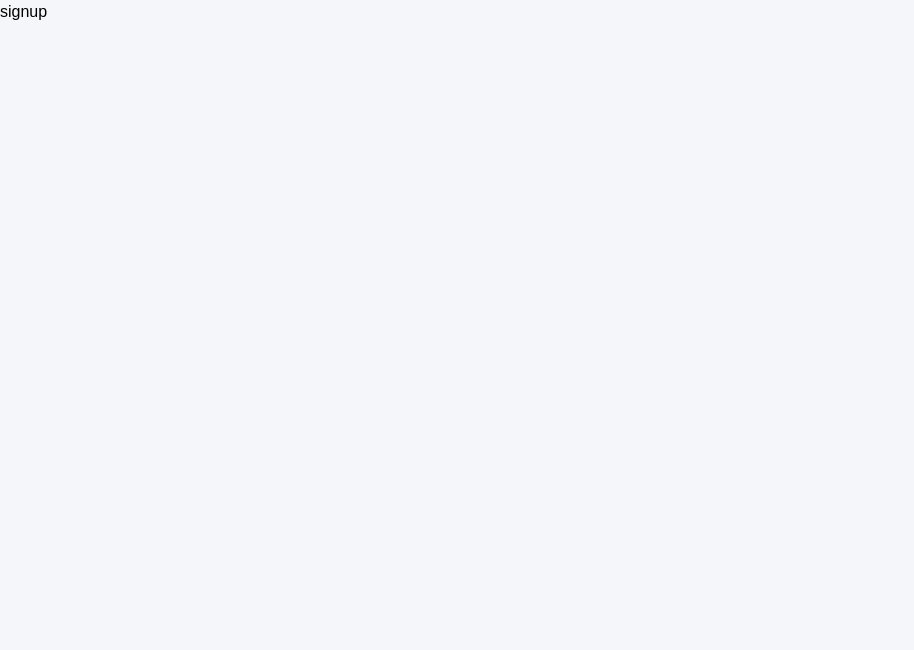
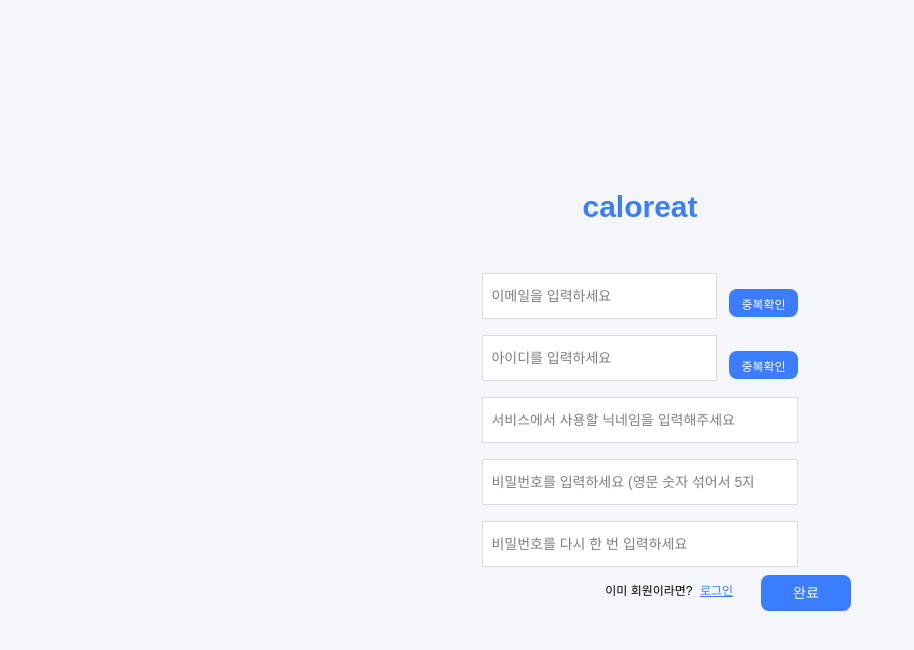
Before and after one commit to Team-AIvocado/caloreat-frontend, a React app: page /signup in a window 1280 px wide. Shown: the top 650 px of the page, without its empty margins (0-914 px from the left). Built offline with nearby package versions, Linux system fonts and the light colour scheme; the HTML template or start-up script is replaced by a standard one; a web font is replaced by a local one.

Commit message:
sign up page

```diff
--- a/src/index.css
+++ b/src/index.css
@@ -5,6 +5,7 @@
 @theme {
   --color-main_background: #f4f6fa;
   --color-main_color: #3a7dff;
+  --color-sub_color: #bec9ff;
   --color-border_color: #dcdcdc;
 }
 
--- a/src/pages/LoginPage/index.jsx
+++ b/src/pages/LoginPage/index.jsx
@@ -2,7 +2,7 @@ import { useState } from "react";
 import { useNavigate } from "react-router-dom";
 
 export const LoginPage = () => {
-  const [username, setUsername] = useState("");
+  const [userId, setUserId] = useState("");
   const [password, setPassword] = useState("");
   const [error, setError] = useState({ id: false, pw: false });
 
@@ -18,12 +18,14 @@ export const LoginPage = () => {
   };
 
   // 존재하지 않는 id라면 modal창 출력
+  // 로그인한 사용자 정보 테이블에 사용자 아이디가 없다면 사전정보 입력 페이지로 이동
+  // 사전 정보가 있다면 main으로 이동
   const onMain = () => {
-    if (!username) {
+    if (!userId.trim()) {
       setError({ ...error, id: true });
       return;
     } else setError({ ...error, id: false });
-    if (!password) {
+    if (!password.trim()) {
       setError({ ...error, pw: true });
       return;
     } else setError({ ...error, pw: false });
@@ -43,9 +45,9 @@ export const LoginPage = () => {
               className={error.id ? sty[1] : sty[0]}
               type="text"
               placeholder="이메일 및 아이디를 입력하세요"
-              value={username}
+              value={userId}
               onChange={(e) => {
-                setUsername(e.target.value);
+                setUserId(e.target.value);
                 setError({ ...error, id: false });
               }}
             />
--- a/src/pages/SignUpPage/index.jsx
+++ b/src/pages/SignUpPage/index.jsx
@@ -1,3 +1,251 @@
+import { useState } from "react";
+import { useNavigate } from "react-router-dom";
+
 export const SignUpPage = () => {
-  return <>signup</>;
+  const [userEmail, setUserEmail] = useState("");
+  const [userId, setUserId] = useState("");
+  const [userName, setUserName] = useState("");
+  const [password, setPassword] = useState("");
+  const [confirmPassword, setConfirmPassword] = useState("");
+  const [dbCheck, setdbCheck] = useState({ email: false, id: false });
+
+  const [error, setError] = useState({
+    email: false,
+    id: false,
+    name: false,
+    password: false,
+    confirmPassword: false,
+  });
+
+  //입력칸에 대한 스타일 (error 스타일 적용)
+  const sty = [
+    "border bg-white my-2 focus:ring-1 focus:ring-main_color/50 focus:outline-none focus:border-main_color border-border_color text-sm pl-2 pr-11 py-3",
+    "border bg-white my-2 focus:outline-none focus:ring-0 focus:border-red-500 border-red-500 text-sm pl-2 pr-11 py-3",
+  ];
+
+  //중복확인 버튼
+  const sty2 = [
+    "bg-main_color text-white rounded-lg ml-3 h-7 mt-6 px-3 py-2 text-xs cursor-pointer",
+    "bg-main_border text-gray-400 rounded-lg ml-3 h-7 mt-6 px-3 py-2 text-xs",
+  ];
+
+  const emailRegex = /^[^\s@]+@[^\s@]+\.[^\s@]+$/;
+  const passwordRegex = /^(?=.*[a-zA-Z])(?=.*[0-9]).{5,}$/;
+
+  const navigate = useNavigate();
+
+  const onLogin = () => {
+    navigate("/");
+  };
+
+  //사용자가 입력한 email 중복 확인
+  //db연결 후 에러 작업 설정
+  const onEmailCheck = () => {
+    if (!userEmail.trim()) {
+      setError({ ...error, email: "이메일을 입력해주세요" });
+      return;
+    } else if (!emailRegex.test(userEmail.trim())) {
+      setError({ ...error, email: "정확한 이메일을 입력해주세요" });
+      return;
+    }
+    setdbCheck({ ...dbCheck, email: true });
+    setError({ ...error, email: false });
+  };
+
+  const onIdCheck = () => {
+    //사용자가 입력한 id가 중복 확인
+    if (!userId.trim()) {
+      setError({ ...error, id: "아이디를 입력해주세요" });
+      return;
+    }
+    setdbCheck({ ...dbCheck, id: true });
+    setError({ ...error, id: false });
+  };
+
+  // 로그인한 사용자 정보 테이블에 사용자 아이디가 없다면 사전정보 입력 페이지로 이동
+  // 사전 정보가 있다면 main으로 이동
+  const SignUp = () => {
+    if (!userEmail.trim()) {
+      setError({ ...error, email: "이메일을 입력해주세요" });
+      return;
+    } else if (!dbCheck.email) {
+      setError({ ...error, email: "이메일 중복확인을 실행해주세요" });
+      return;
+    } else {
+      setError({ ...error, email: false });
+    }
+
+    if (!userId.trim()) {
+      setError({ ...error, id: "아이디를 입력해주세요" });
+      return;
+    } else if (!dbCheck.id) {
+      setError({ ...error, id: "아이디 중복확인을 실행해주세요" });
+      return;
+    } else {
+      setError({ ...error, id: false });
+    }
+
+    if (!userName.trim()) {
+      setError({ ...error, name: "닉네임을 입력해주세요" });
+      return;
+    }
+
+    if (!password.trim()) {
+      setError({ ...error, password: "비밀번호를 입력해주세요" });
+      return;
+    } else if (!passwordRegex.test(password.trim())) {
+      setError({
+        ...error,
+        password: "영문 숫자 포함 5자 이상으로 입력해주세요",
+      });
+      return;
+    }
+
+    if (!confirmPassword.trim()) {
+      setError({
+        ...error,
+        confirmPassword: "비밀번호를 다시 한 번 입력해주세요",
+      });
+      return;
+    } else if (password.trim() !== confirmPassword.trim()) {
+      setError({
+        ...error,
+        confirmPassword: "입력한 비밀번호와 일치하지 않습니다.",
+      });
+      return;
+    }
+
+    //회원가입 완료 모달창 필요
+
+    navigate("/");
+  };
+
+  return (
+    <>
+      <div className="flex h-screen flex-col justify-center items-center">
+        <div className="text-main_color text-3xl">
+          <div className="pb-10 font-bold">caloreat</div>
+        </div>
+        <div className="flex flex-row">
+          <div className="flex flex-col">
+            <div className="flex flex-row">
+              <div>
+                <input
+                  className={error.email ? sty[1] : sty[0]}
+                  type="text"
+                  placeholder="이메일을 입력하세요"
+                  value={userEmail}
+                  onChange={(e) => {
+                    setUserEmail(e.target.value);
+                    setError({ ...error, email: false });
+                    setdbCheck({ ...dbCheck, email: false });
+                  }}
+                />
+                {error.email && (
+                  <div className="ml-3 text-red-400 text-xs text-nowrap font-light">
+                    {error.email}
+                  </div>
+                )}
+              </div>
+              <button
+                className={dbCheck.email ? sty2[1] : sty2[0]}
+                onClick={onEmailCheck}
+              >
+                중복확인
+              </button>
+            </div>
+            <div className="flex flex-row">
+              <div>
+                <input
+                  className={error.id ? sty[1] : sty[0]}
+                  type="text"
+                  placeholder="아이디를 입력하세요"
+                  value={userId}
+                  onChange={(e) => {
+                    setUserId(e.target.value);
+                    setError({ ...error, id: false });
+                    setdbCheck({ ...dbCheck, id: false });
+                  }}
+                />
+                {error.id && (
+                  <div className="ml-3 text-red-400 text-xs text-nowrap font-light">
+                    {error.id}
+                  </div>
+                )}
+              </div>
+              <button
+                className={dbCheck.id ? sty2[1] : sty2[0]}
+                onClick={onIdCheck}
+              >
+                중복확인
+              </button>
+            </div>
+            <input
+              className={error.name ? sty[1] : sty[0]}
+              type="text"
+              placeholder="서비스에서 사용할 닉네임을 입력해주세요"
+              value={userName}
+              onChange={(e) => {
+                setUserName(e.target.value);
+                setError({ ...error, name: false });
+              }}
+            />
+            {error.name && (
+              <div className="ml-3 text-red-400 text-xs text-nowrap font-light">
+                {error.name}
+              </div>
+            )}
+            <input
+              className={error.password ? sty[1] : sty[0]}
+              type="password"
+              placeholder="비밀번호를 입력하세요 (영문 숫자 섞어서 5자 이상)"
+              value={password}
+              onChange={(e) => {
+                setPassword(e.target.value);
+                setError({ ...error, password: false });
+              }}
+            />
+            {error.password && (
+              <div className="ml-3 text-red-400 text-xs text-nowrap font-light">
+                {error.password}
+              </div>
+            )}
+            <input
+              className={error.confirmPassword ? sty[1] : sty[0]}
+              type="password"
+              placeholder="비밀번호를 다시 한 번 입력하세요"
+              value={confirmPassword}
+              onChange={(e) => {
+                setConfirmPassword(e.target.value);
+                setError({ ...error, confirmPassword: false });
+              }}
+            />
+            {error.confirmPassword && (
+              <div className="ml-3 text-red-400 text-xs text-nowrap font-light">
+                {error.confirmPassword}
+              </div>
+            )}
+          </div>
+          <div className="flex flex-col"></div>
+        </div>
+        <div className="flex flex-row ml-24">
+          <div className="text-xs mt-2 ml-20 ">
+            <span>이미 회원이라면?</span>{" "}
+            <span
+              className="text-main_color cursor-pointer underline ml-1"
+              onClick={onLogin}
+            >
+              로그인
+            </span>
+          </div>
+          <button
+            className="bg-main_color text-white rounded-lg ml-7 px-8 py-2 text-sm cursor-pointer"
+            onClick={SignUp}
+          >
+            완료
+          </button>
+        </div>
+      </div>
+    </>
+  );
 };
```
Also changed, not shown: 1 other file (tests, documents, lock files or other folders).
